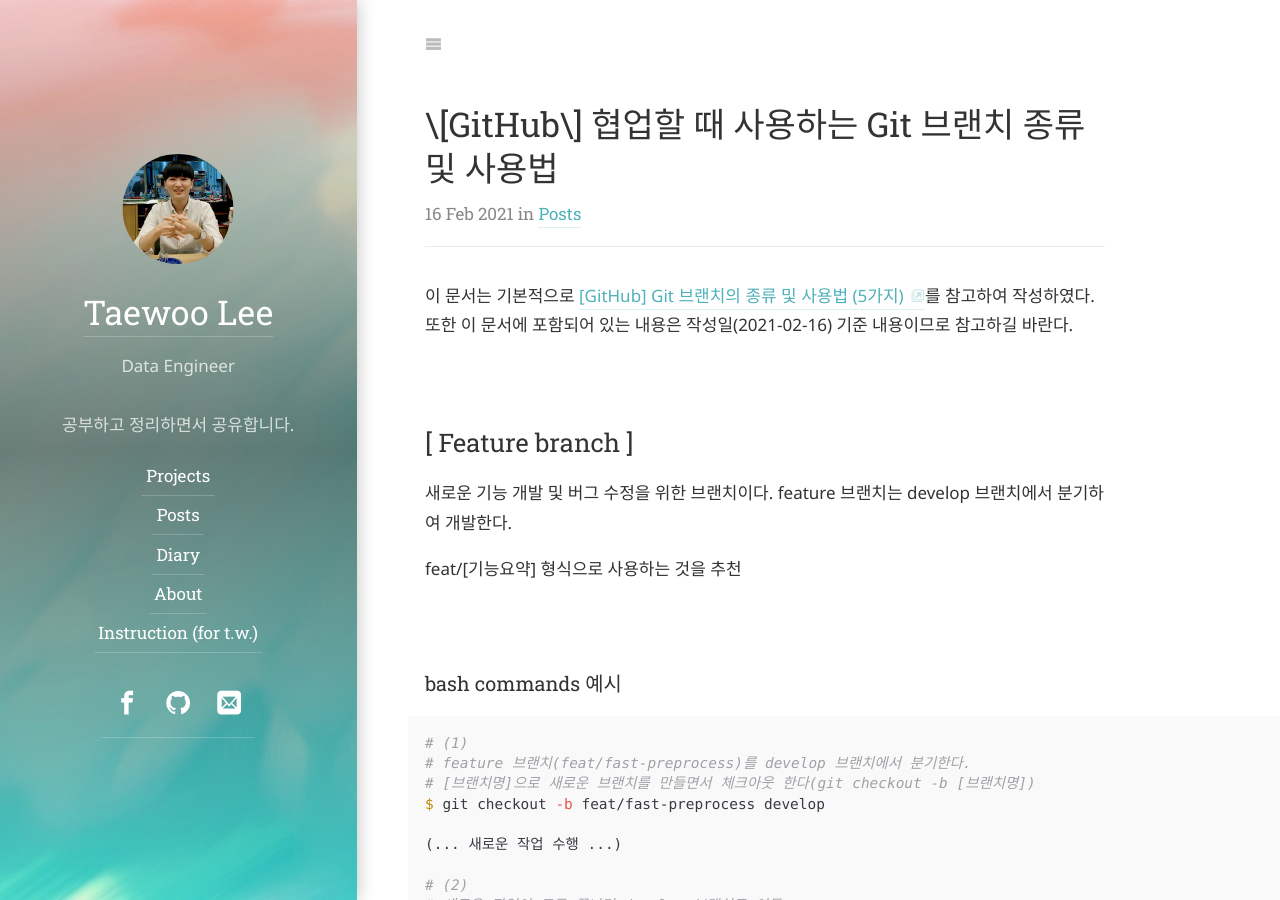
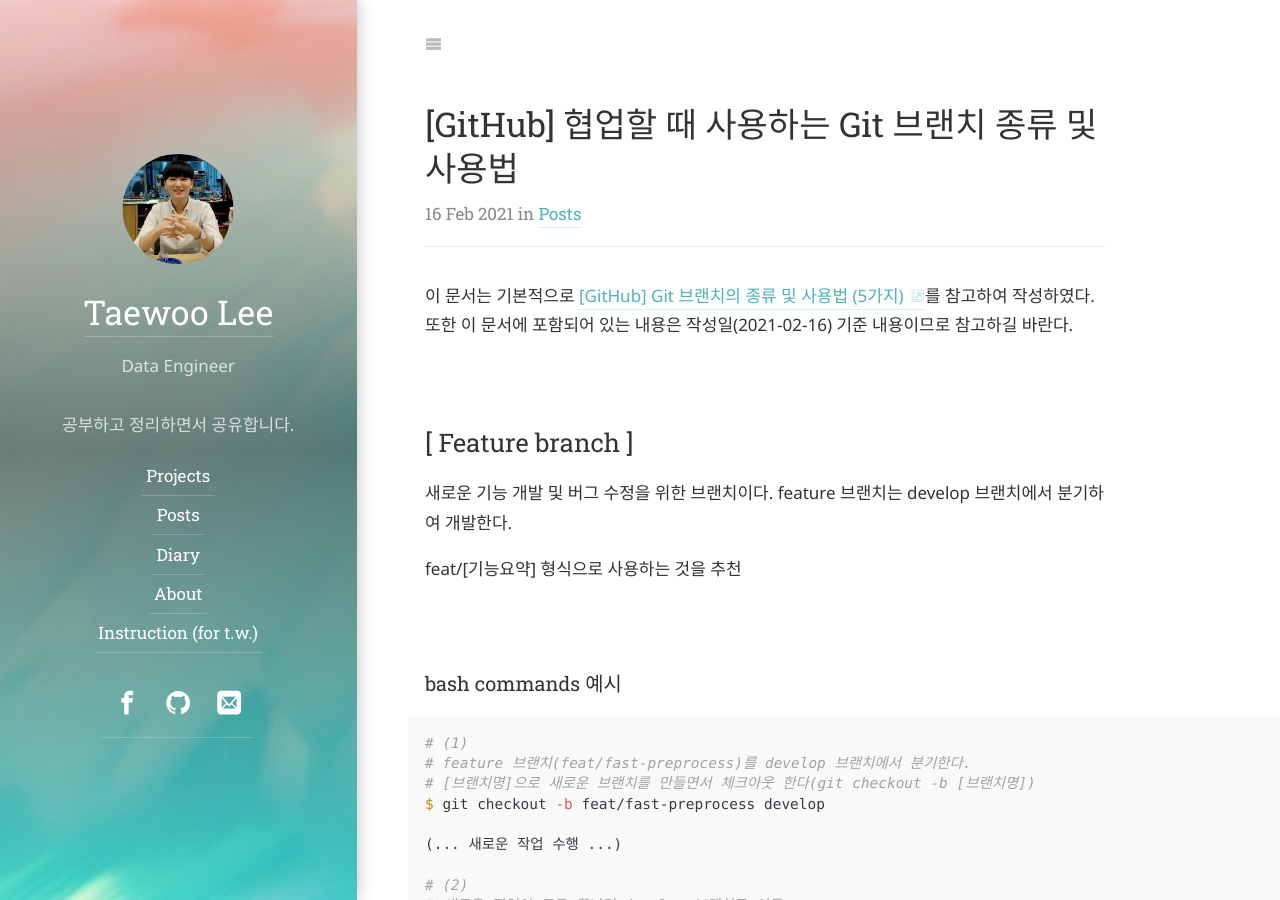
Before and after one commit to TaeWoo21/past_TaeWoo21.github.io, a Jekyll site: the page built from posts/_posts/2021-02-16-github_branch-posts.md, in a window 1280 px wide and 900 px high. Built offline with Jekyll 4.4.1, drawn with Linux system fonts in a browser that asks for light colours; some web fonts are replaced; comment, search, counter and statistics services are not loaded.

Commit message:
디버깅

```diff
--- a/posts/_posts/2021-02-16-github_branch-posts.md
+++ b/posts/_posts/2021-02-16-github_branch-posts.md
@@ -1,7 +1,7 @@
 ---
 layout: post
 categories: posts
-title: \[GitHub\] 협업할 때 사용하는 Git 브랜치 종류 및 사용법
+title: "[GitHub] 협업할 때 사용하는 Git 브랜치 종류 및 사용법"
 comments: true
 ---
 
```
